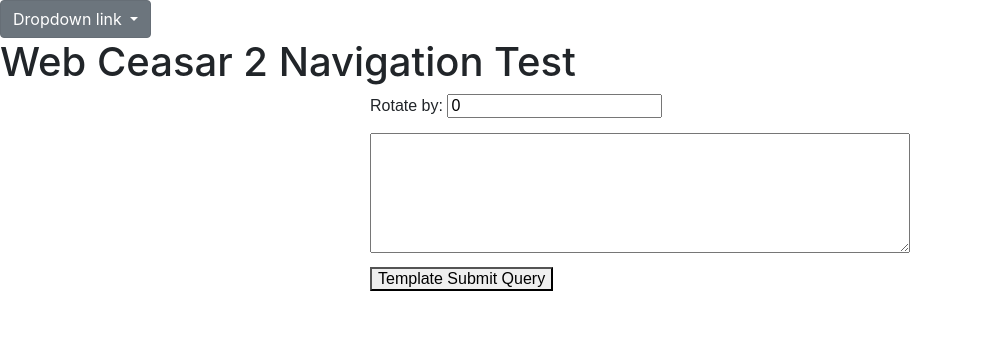
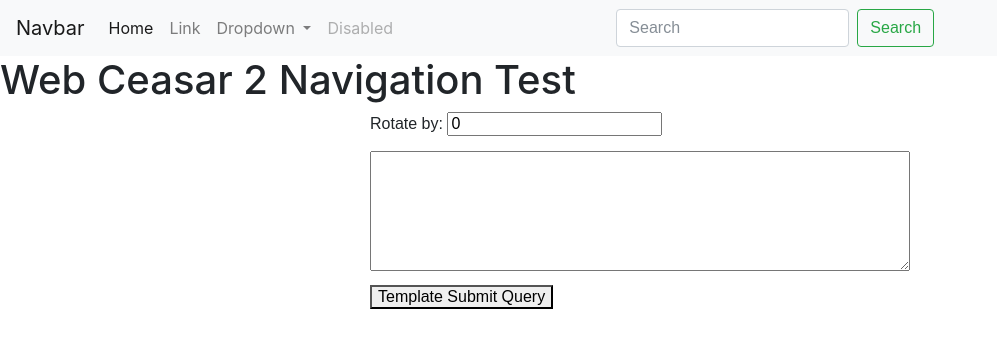
Before and after one commit to sharon-launchcode/web-caesar-2, a Flask app: page / in a window 1280 px wide. Shown: the top 348 px of the page, without its empty margins (0-997 px from the left). Run offline with Flask 2, Linux system fonts and the light colour scheme; some libraries are stand-ins or nearby versions.

Commit message:
adding base changes

```diff
--- a/templates/base.html
+++ b/templates/base.html
@@ -15,21 +15,47 @@
   </head>
   <body>
     <nav>
-      <div class="dropdown show">
-          <a class="btn btn-secondary dropdown-toggle" href="#" role="button" id="dropdownMenuLink" data-toggle="dropdown" aria-haspopup="true" aria-expanded="false">
-            Dropdown link
-          </a>
+        <nav class="navbar navbar-expand-lg navbar-light bg-light">
+            <a class="navbar-brand" href="#">Navbar</a>
+            <button class="navbar-toggler" type="button" data-toggle="collapse" data-target="#navbarSupportedContent" aria-controls="navbarSupportedContent" aria-expanded="false" aria-label="Toggle navigation">
+              <span class="navbar-toggler-icon"></span>
+            </button>
 
-          <div class="dropdown-menu" aria-labelledby="dropdownMenuLink">
-            <a class="dropdown-item" href="#">Action</a>
-            <a class="dropdown-item" href="#">Another action</a>
-            <a class="dropdown-item" href="#">Something else here</a>
-          </div>
-        </div>
+            <div class="collapse navbar-collapse" id="navbarSupportedContent">
+              <ul class="navbar-nav mr-auto">
+                <li class="nav-item active">
+                  <a class="nav-link" href="#">Home <span class="sr-only">(current)</span></a>
+                </li>
+                <li class="nav-item">
+                  <a class="nav-link" href="#">Link</a>
+                </li>
+                <li class="nav-item dropdown">
+                  <a class="nav-link dropdown-toggle" href="#" id="navbarDropdown" role="button" data-toggle="dropdown" aria-haspopup="true" aria-expanded="false">
+                    Dropdown
+                  </a>
+                  <div class="dropdown-menu" aria-labelledby="navbarDropdown">
+                    <a class="dropdown-item" href="#">Action</a>
+                    <a class="dropdown-item" href="#">Another action</a>
+                    <div class="dropdown-divider"></div>
+                    <a class="dropdown-item" href="#">Something else here</a>
+                  </div>
+                </li>
+                <li class="nav-item">
+                  <a class="nav-link disabled" href="#">Disabled</a>
+                </li>
+              </ul>
+              <form class="form-inline my-2 my-lg-0">
+                <input class="form-control mr-sm-2" type="search" placeholder="Search" aria-label="Search">
+                <button class="btn btn-outline-success my-2 my-sm-0" type="submit">Search</button>
+              </form>
+            </div>
+          </nav>
         </nav>
     <h1>Web Ceasar 2 Navigation Test</h1>
    <!-- seems similar to WordPress get template_part() -->
     {% block content %}
     {% endblock %}
   </body>
+  <script type="text/javascript"
+  src="{{ url_for('static', filename='bootstrap-4.0.0-beta.3-dist/js/bootstrap.min.js') }}"></script>
 </html>
```
